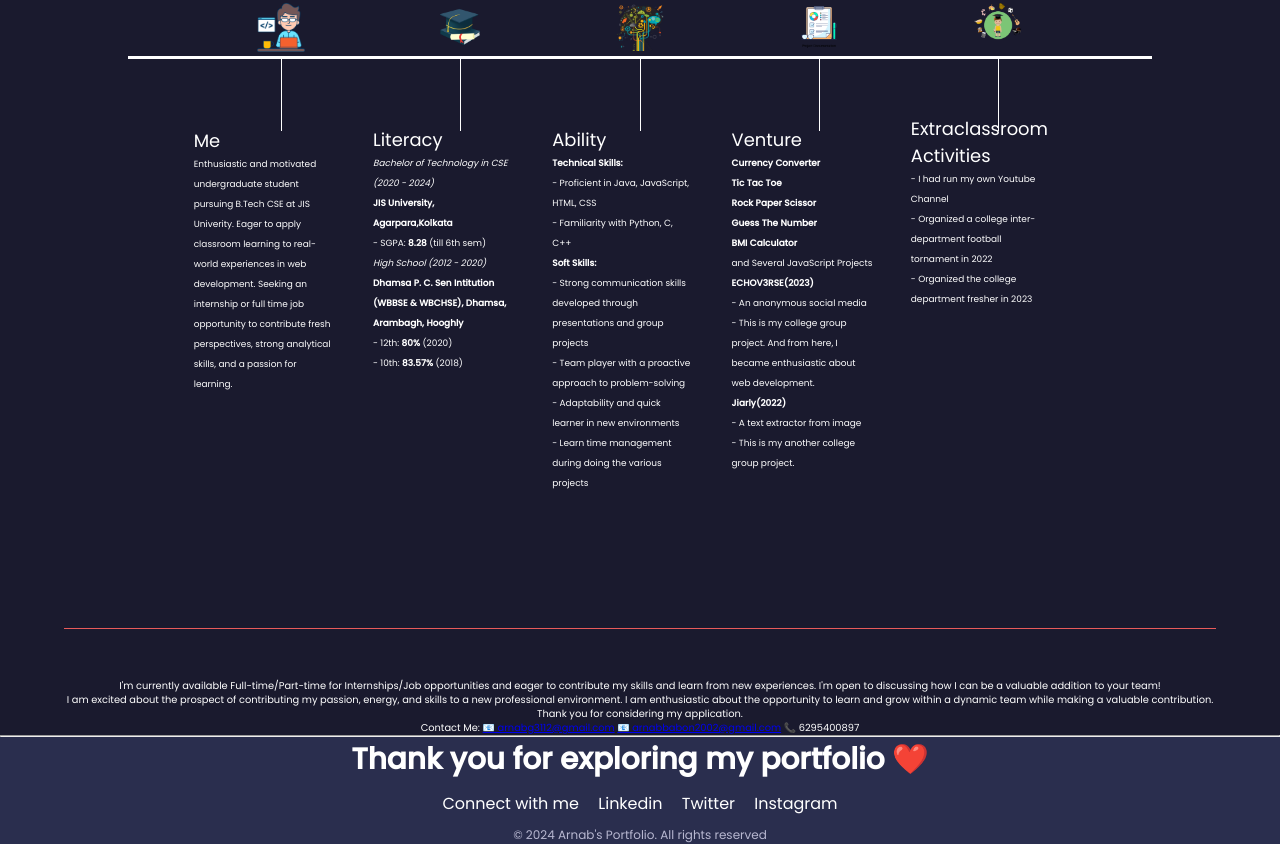
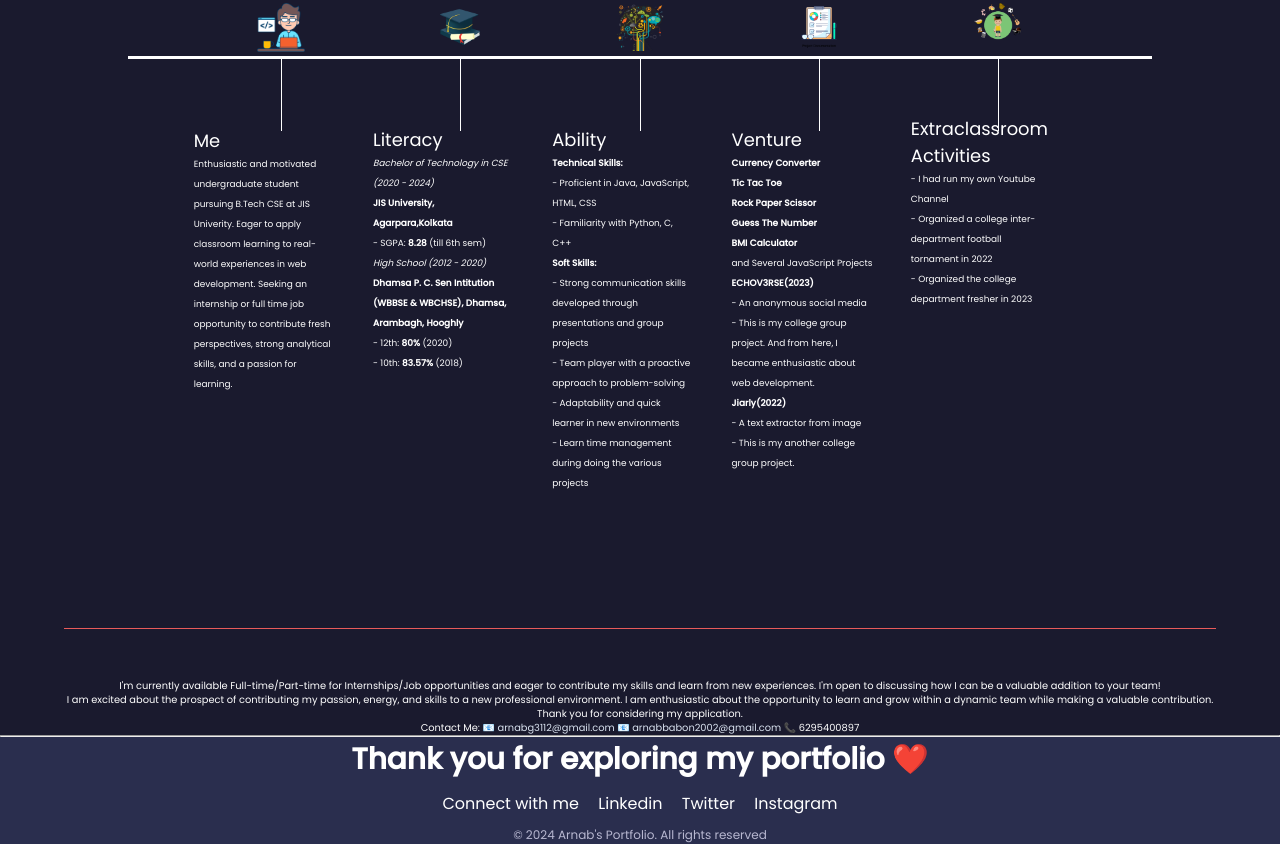
Before and after one commit to Babon3112/Portfolio, a plain HTML site: page index.html in a window 1280 px wide. Shown: the part 797-1641 px from the top of the page. Drawn offline with nearby package versions, Linux system fonts and the light colour scheme.

Commit message:
Update style.css

```diff
--- a/assets/css/style.css
+++ b/assets/css/style.css
@@ -216,6 +216,16 @@ main hr {
   text-align: center;
 }
 
+.third-section a {
+  text-decoration: none;
+  color: #d9e2ef;
+  transition: color 0.3s ease;
+}
+
+.third-section a:hover {
+  color: #e85a5a;
+}
+
 footer {
   background-color: #2a2e4e;
   color: #ffffff;
```
